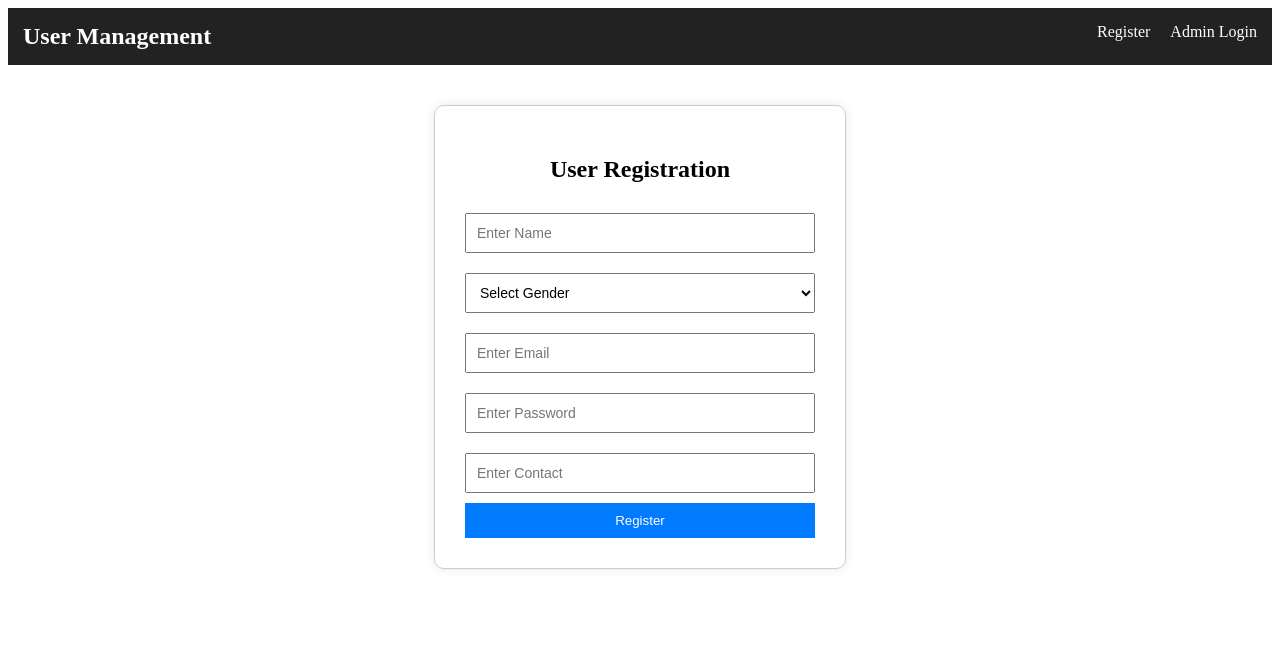
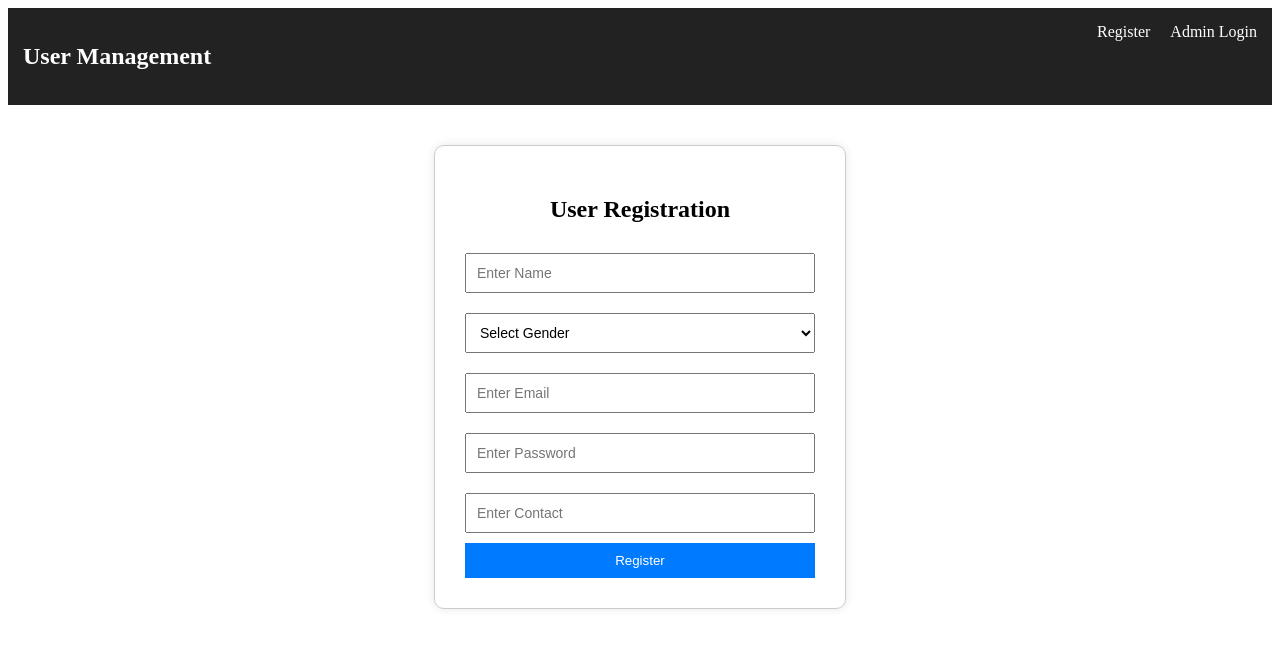
Before and after one commit to AnvithaGorla/practice-app, a React app: page / in a window 1280 px wide. Shown: the top 648 px of the page. Built offline with nearby package versions, Linux system fonts and the light colour scheme; the HTML template or start-up script is replaced by a standard one.

Commit message:
modified

```diff
--- a/src/components/Navbar.jsx
+++ b/src/components/Navbar.jsx
@@ -4,7 +4,7 @@ import { Link } from "react-router-dom";
 function Navbar() {
   return (
     <nav style={styles.navbar}>
-      <h2 style={styles.logo}>User Management</h2>
+      <Link style={styles.logo} to="/"><h2>User Management</h2></Link>
 
       <div>
         <Link style={styles.link} to="/">Register</Link>
@@ -23,7 +23,9 @@ const styles = {
     color: "white"
   },
   logo: {
-    margin: 0
+    margin: 0,
+    textDecoration: "none",
+    color: "white"
   },
   link: {
     color: "white",
```
